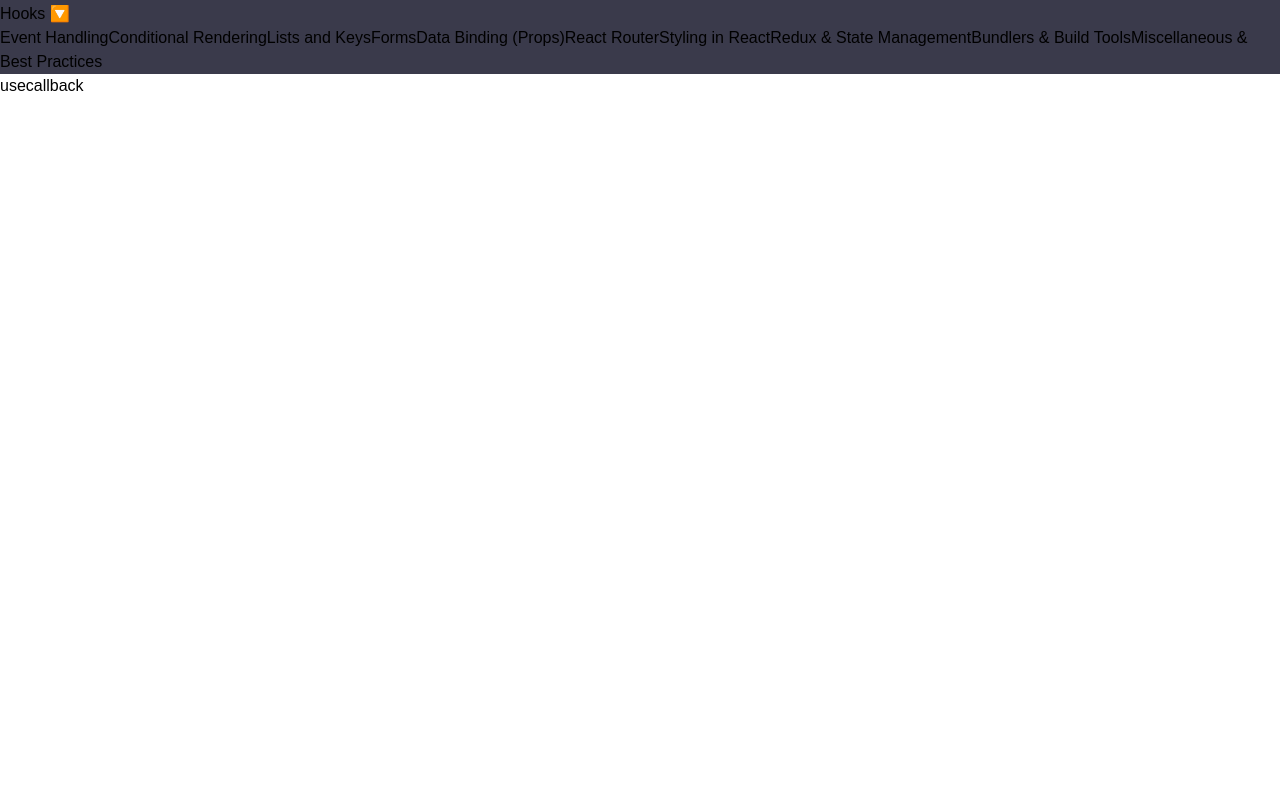
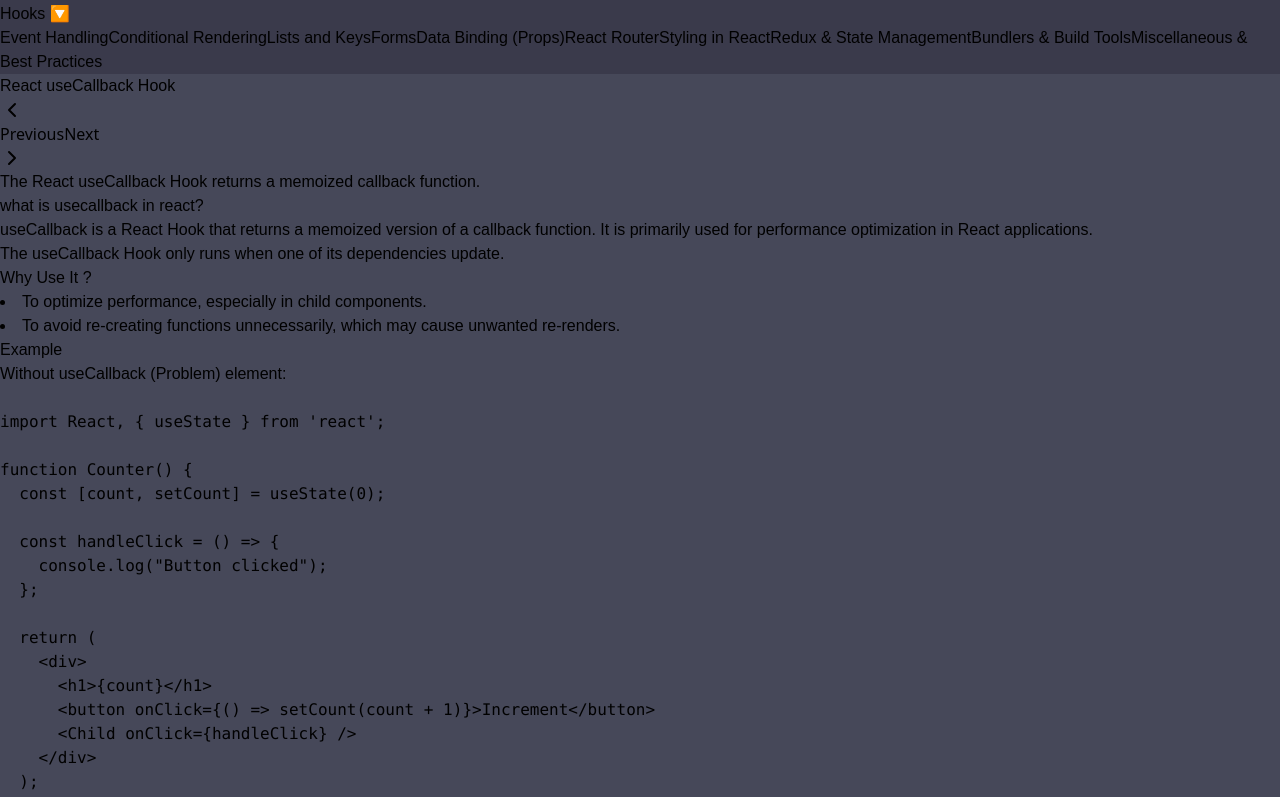
Before and after one commit to YuvrajDighe/Lms, a React app: page /React/Callback in a window 1280 px wide. Shown: the part 460-1257 px from the top of the page. Before the commit the page ends 800 px from the top, so only its background shows below. Built offline with nearby package versions, Linux system fonts and the light colour scheme; the HTML template or start-up script is replaced by a standard one; a web font is replaced by a local one.

Commit message:
usecallback

```diff
--- a/src/hookspages/UseCallback.jsx
+++ b/src/hookspages/UseCallback.jsx
@@ -1,9 +1,61 @@
+ import { Link } from 'react-router-dom';
+import { ChevronLeft, ChevronRight } from 'lucide-react';
+
  function Callback() {
   return (
     <>
-    <h1>usecallback</h1>
+    <div className="flex-1 p-6 text-white overflow-auto " style={{ backgroundColor: "#464859",minHeight:"100vh"}}>
+    <h1 className="text-3xl">React <span className="text-red-500">useCallback</span> Hook</h1>
+    <div className="flex justify-between mt-6">
+          <Link to="/React/Froms" className="bg-green-600 hover:bg-green-700 text-white px-4 py-2 rounded flex items-center">
+            <ChevronLeft className="w-4 h-4 mr-1" /> Previous
+          </Link>
+          <Link to="/React/ReactRouter" className="bg-green-600 hover:bg-green-700 text-white px-4 py-2 rounded flex items-center">
+            Next <ChevronRight className="w-4 h-4 ml-1" />
+          </Link>
+        </div>
+       <div className="border-b-1 border mt-6"></div>
+       <p className='mt-6 text-lg'>The React <span className="text-red-500">useCallback Hook</span> returns a memoized callback function.</p>
+    <h1 className='text-2xl mt-6'>what is usecallback in react?</h1>
+    <p className='text-lg'><span className="text-red-500">useCallback</span> is a React Hook that returns a memoized version of a callback function. It is primarily used for performance optimization in React applications. </p>
+     <div className='bg-yellow-100 border-l-4 border-yellow-400 text-yellow-800 mt-5 p-6 h-20 text-xl'>
+          <h1 className='text-stone-600'>The useCallback Hook only runs when one of its dependencies update.</h1>
+        </div>
+         <h1 className='text-2xl mt-6'> Why Use It ?</h1>
+    <p className='text-lg'><li>To optimize performance, especially in child components.</li> </p>
+    <p className='text-lg'><li>To avoid re-creating functions unnecessarily, which may cause unwanted re-renders.</li> </p>
+    <div className=" mt-6">
+        <h1 className="text-2xl font-bold mb-4">Example</h1>
+        <p className="mb-4 text-lg">Without useCallback  <span className='text-red-400'>(Problem)</span>  element:</p>
+     <pre className=" text-white bg-black p-4 rounded-md font-mono overflow-x-auto">
+{`
+import React, { useState } from 'react';
 
+function Counter() {
+  const [count, setCount] = useState(0);
 
+  const handleClick = () => {
+    console.log("Button clicked");
+  };
+
+  return (
+    <div>
+      <h1>{count}</h1>
+      <button onClick={() => setCount(count + 1)}>Increment</button>
+      <Child onClick={handleClick} />
+    </div>
+  );
+}
+
+function Child({ onClick }) {
+  console.log("Child rendered");
+  return <button onClick={onClick}>Click Me</button>;
+}
+
+`}
+</pre>
+</div>
+    </div>
     </>
   );
 }
```
